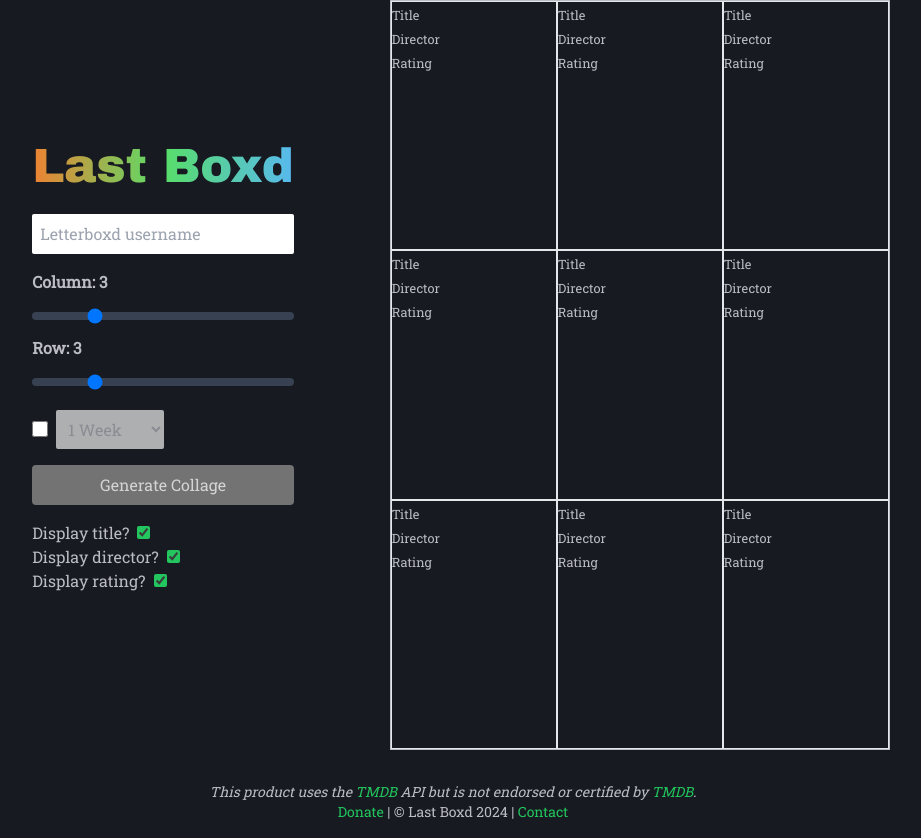
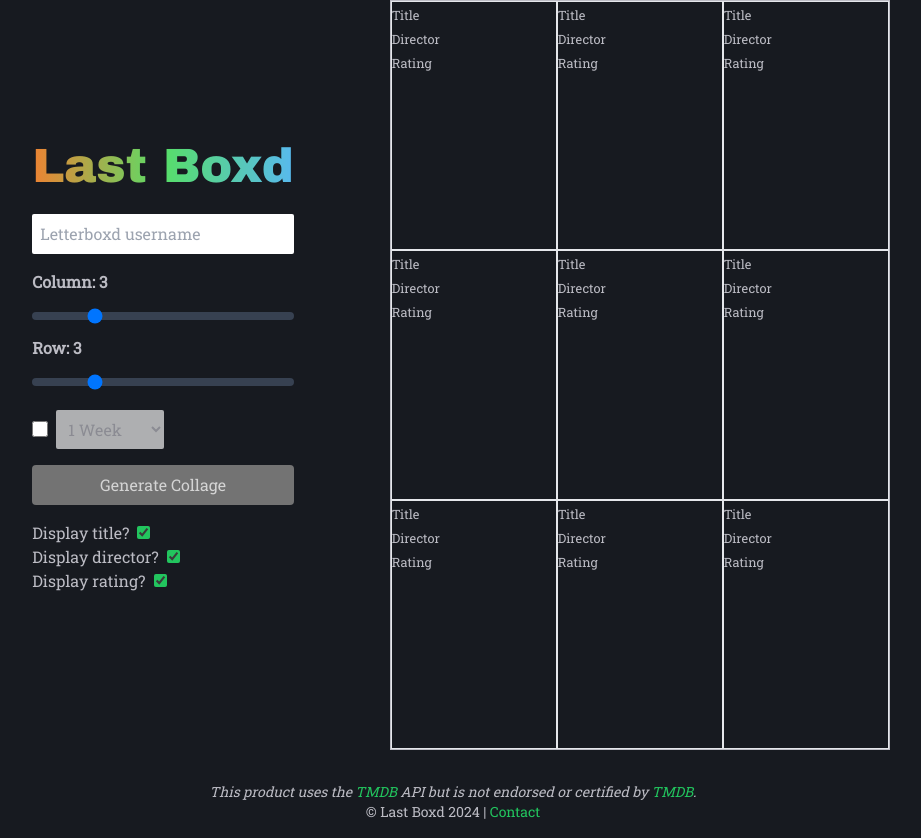
Before and after one commit to sngbd/last-boxd-client, a SvelteKit app: page / in a window 1280 px wide. Shown: the whole page, without its empty margins (187-1108 px from the left). Built offline with nearby package versions, Linux system fonts and the light colour scheme.

Commit message:
fix: change footer

```diff
--- a/src/routes/+page.svelte
+++ b/src/routes/+page.svelte
@@ -270,6 +270,6 @@
   </div>
   <footer class="text-sm text-center p-4 justify-content-center align-items-center">
     <i>This product uses the <a href="https://themoviedb.org/">TMDB</a> API but is not endorsed or certified by <a href="https://themoviedb.org/">TMDB</a>.</i><br>
-    <span><a href="https://trakteer.id/last-boxd/tip?open=true">Donate</a> | © Last Boxd 2024 | <a href="mailto:lastboxd@gmail.com">Contact</a></span>
+    <span>© Last Boxd 2024 | <a href="mailto:lastboxd@gmail.com">Contact</a></span>
   </footer>
 </div>
```
